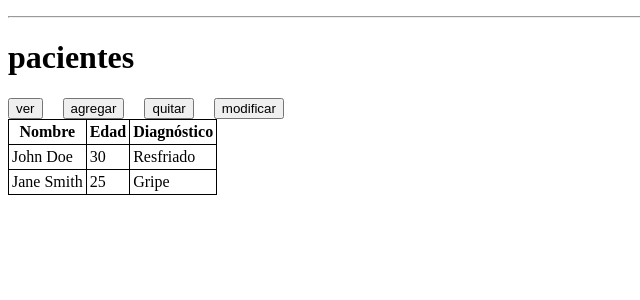
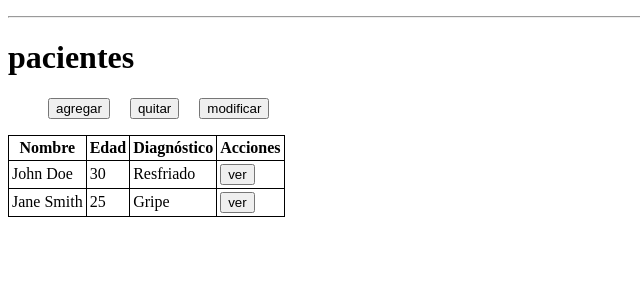
Before and after one commit to AlbertoBrito30/ProyectoIntegrador, a PHP site: page /index.php?page=pacientes in a window 1280 px wide. Shown: the part 132-432 px from the top of the page, without its empty margins (0-640 px from the left). Run offline with PHP 8.4, Linux system fonts and the light colour scheme.

Commit message:
prueba de como deberia quedar la pagina

```diff
--- a/ADA5/pages/pacientes.php
+++ b/ADA5/pages/pacientes.php
@@ -1,10 +1,14 @@
 <h1>pacientes</h1>
 
-<li><button>ver</button></li>
-<li><button>agregar</button></li>
-<li><button>quitar</button></li>
-<li><button>modificar</button></li>
+<ul>
+    <li><button>agregar</button></li>
+    <li><button>quitar</button></li>
+    <li><button>modificar</button></li>
+</ul>
 
+<!-- estas son pruebas de botones y tablas, aun no tiene funcionalidad
+pero se pueden agregar funcionalidades internas con parametros atravez
+de codigo interno-->
 <style>
     table {
         border-collapse: collapse;
@@ -25,6 +29,7 @@
             <th>Nombre</th>
             <th>Edad</th>
             <th>Diagnóstico</th>
+            <th>Acciones</th>
         </tr>
     </thead>
     <tbody>
@@ -32,11 +37,13 @@
             <td>John Doe</td>
             <td>30</td>
             <td>Resfriado</td>
+            <td><button>ver</button></td>
         </tr>
         <tr>
             <td>Jane Smith</td>
             <td>25</td>
             <td>Gripe</td>
+            <td><button>ver</button></td>
         </tr>
     </tbody>
 </table>
```
